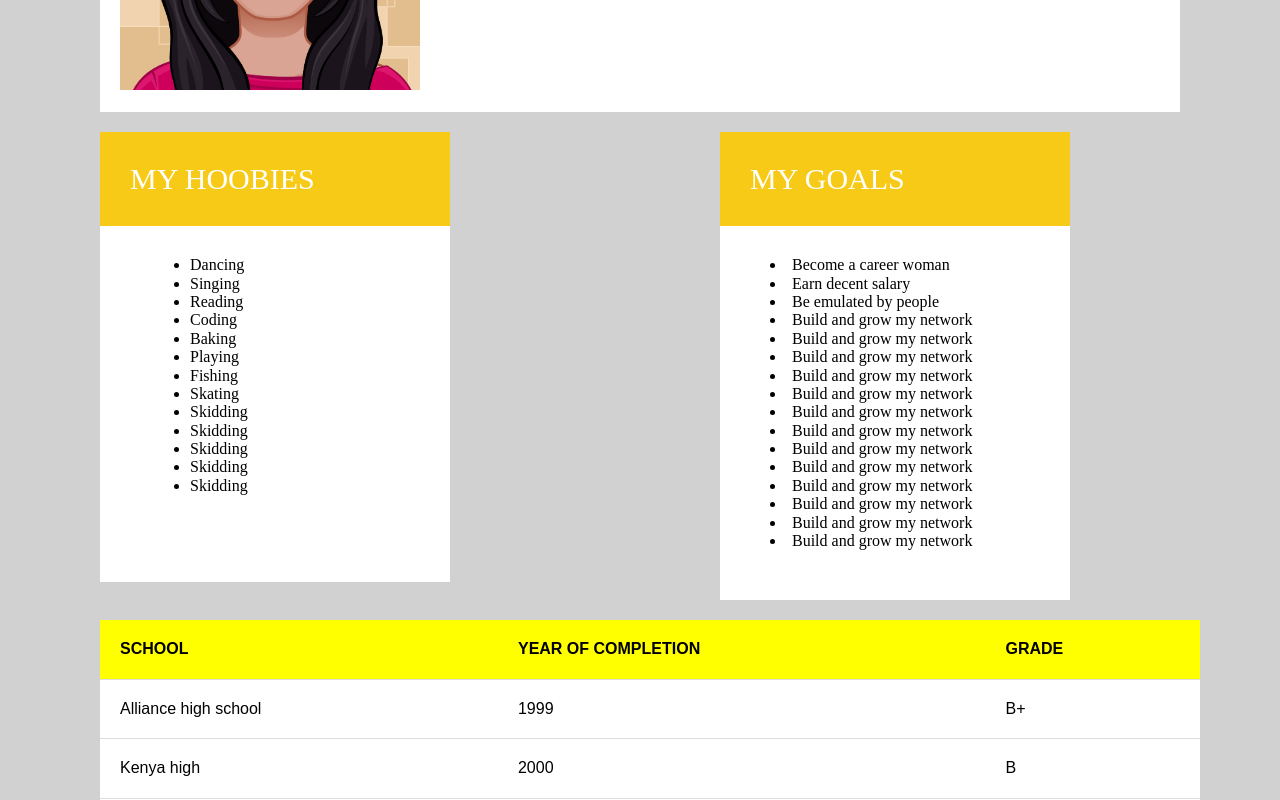
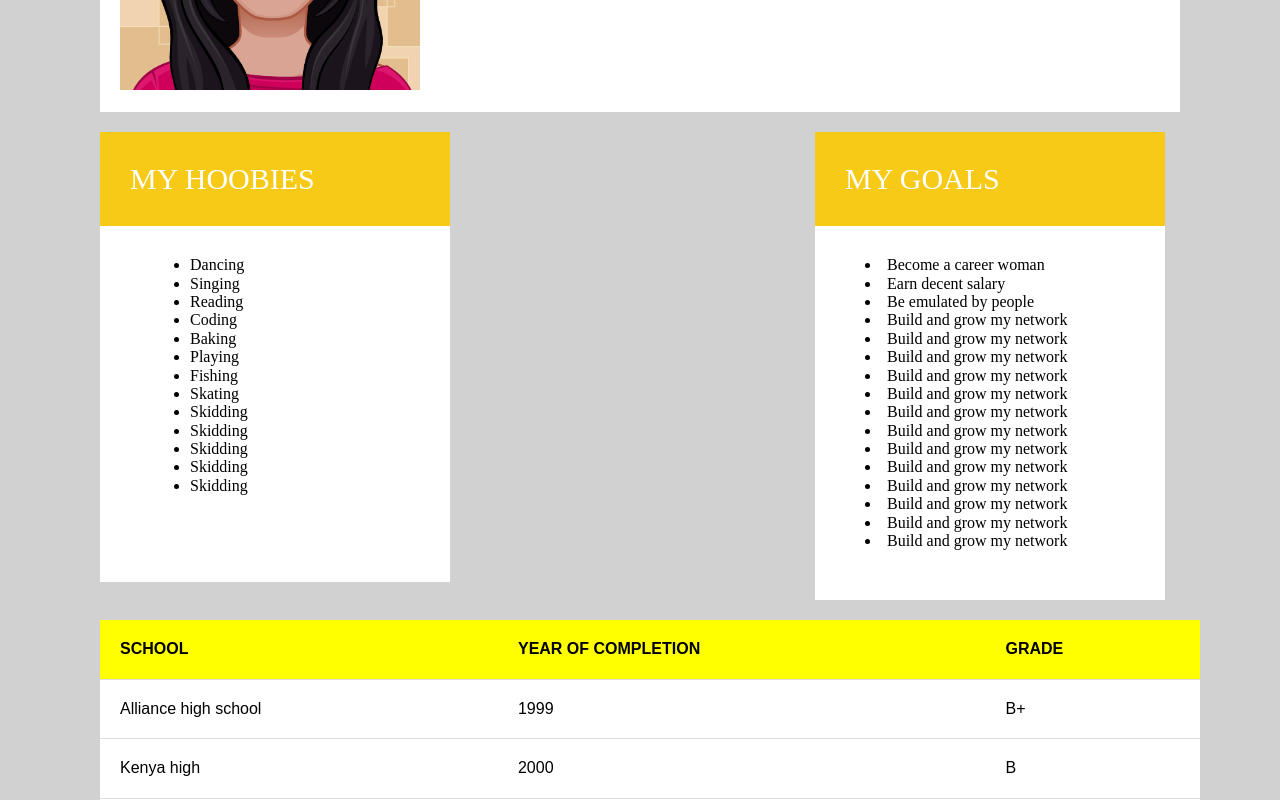
Before and after one commit to wanjirushee/Test, a plain HTML site: page Index.html in a window 1280 px wide. Shown: the part 759-1559 px from the top of the page. Drawn offline with Linux system fonts and the light colour scheme; files that its build step writes are made by us from their sources.

Commit message:
slight changes

```diff
--- a/css/main.css
+++ b/css/main.css
@@ -83,7 +83,7 @@
     min-height:350px;
     min-width:250px;
     margin-right:250px;
-    margin-left:70px;
+    margin-left:165px;
     margin-bottom:20px;
     float:left;
     padding:50px;
```
